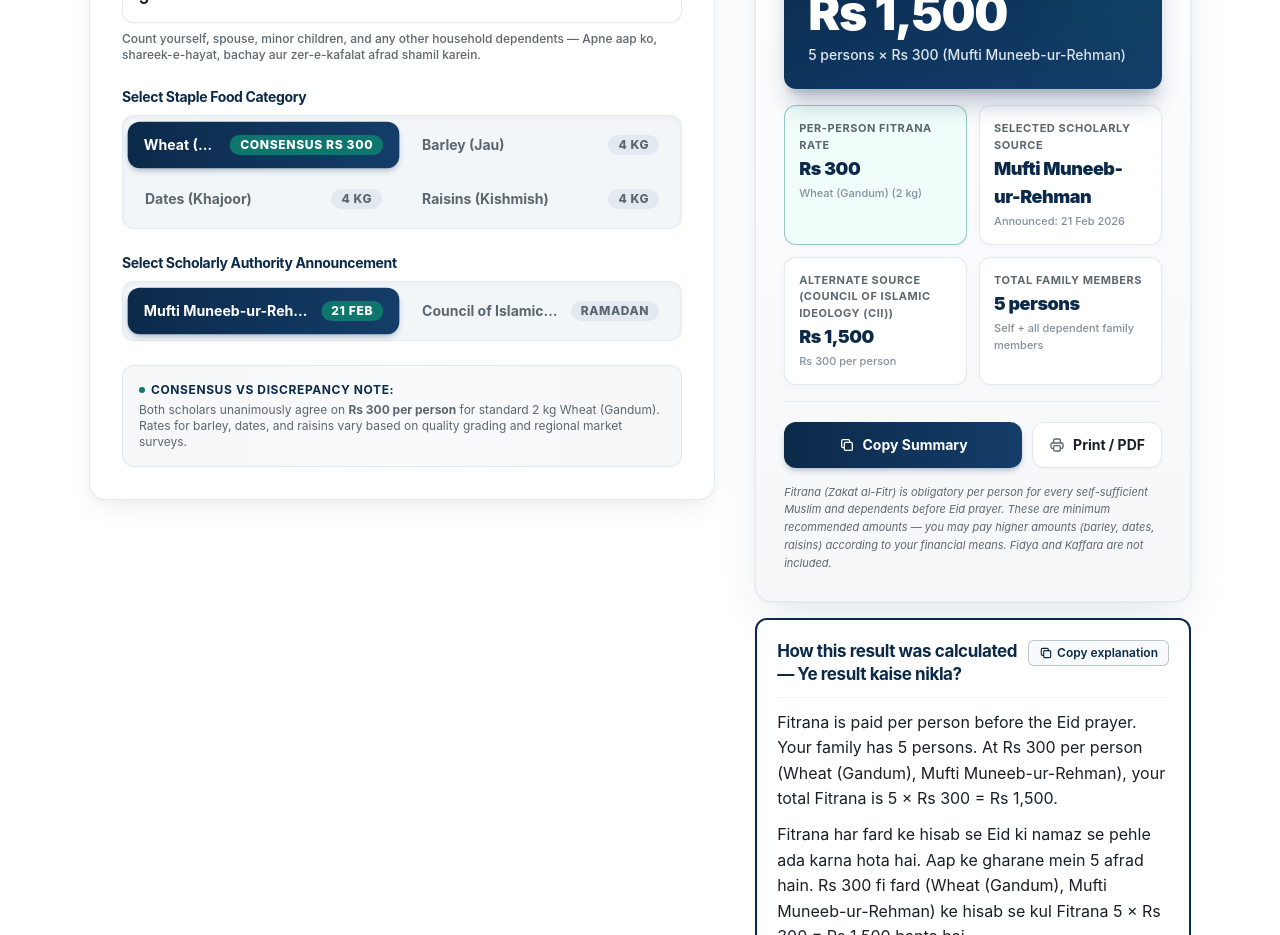
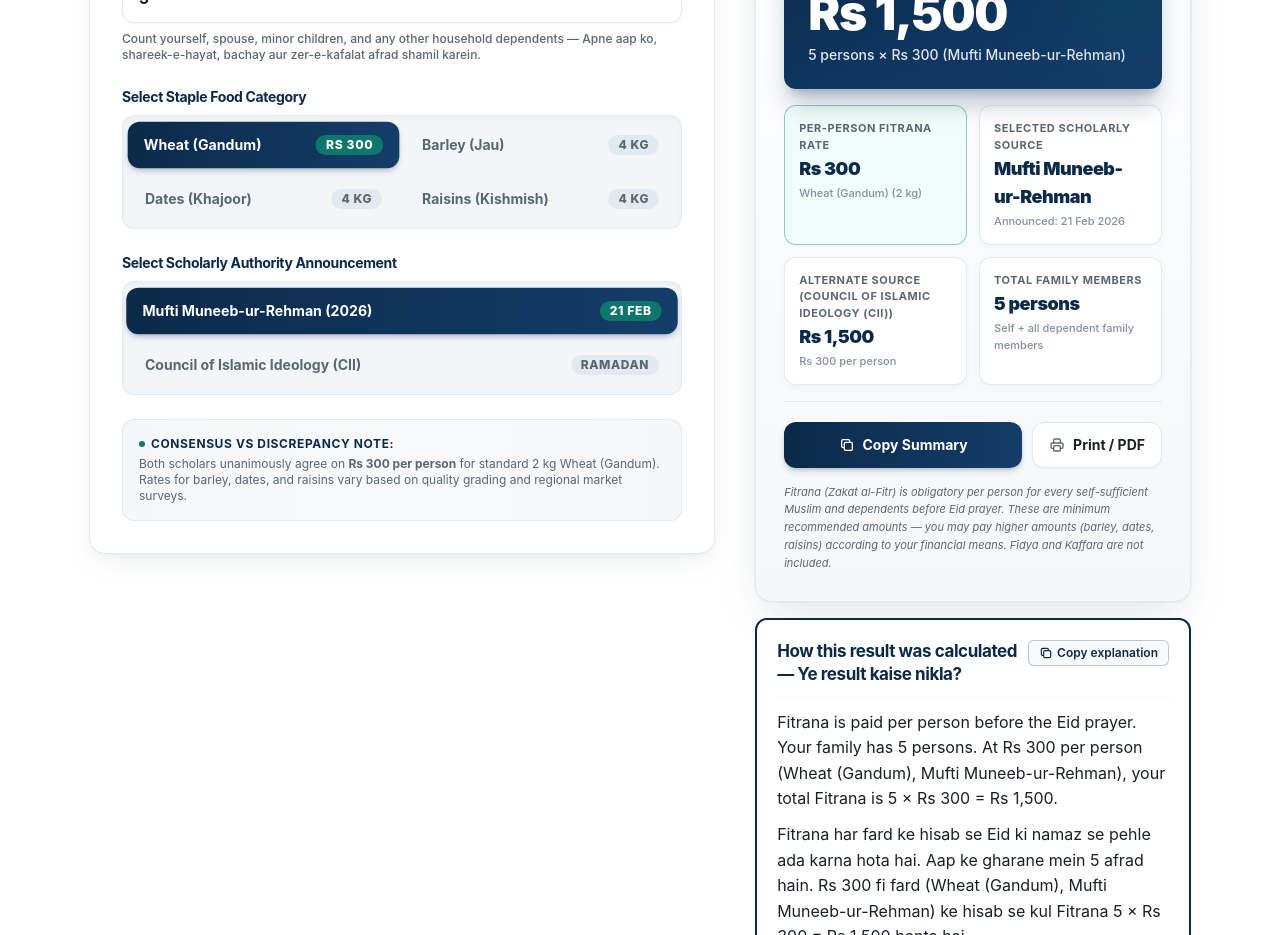
Before and after one commit to ihaider3/Pakistan-Tax-Website, a Next.js app: page /fitrana-calculator in a window 1280 px wide. Shown: the part 800-1735 px from the top of the page. Built offline with nearby package versions, Linux system fonts and the light colour scheme.

Commit message:
Refine Fitrana staple badges to Rs 300 and set scholarly authority selector to 1-line full width

```diff
--- a/src/app/fitrana-calculator/page.tsx
+++ b/src/app/fitrana-calculator/page.tsx
@@ -20,7 +20,7 @@ export default function FitranaCalculatorPage() {
   const [source, setSource] = useState<FitranaSourceKey>("muneeb");
 
   const stapleOptions: ToggleOption<StapleType>[] = [
-    { value: "wheat", label: "Wheat (Gandum)", badge: "Consensus Rs 300" },
+    { value: "wheat", label: "Wheat (Gandum)", badge: "Rs 300" },
     { value: "barley", label: "Barley (Jau)", badge: "4 kg" },
     { value: "dates", label: "Dates (Khajoor)", badge: "4 kg" },
     { value: "raisins", label: "Raisins (Kishmish)", badge: "4 kg" },
@@ -199,6 +199,7 @@ export default function FitranaCalculatorPage() {
         options={sourceOptions}
         value={source}
         onChange={(src) => setSource(src)}
+        columns={1}
       />
 
       {/* Scholarly Difference Explanation */}
```
